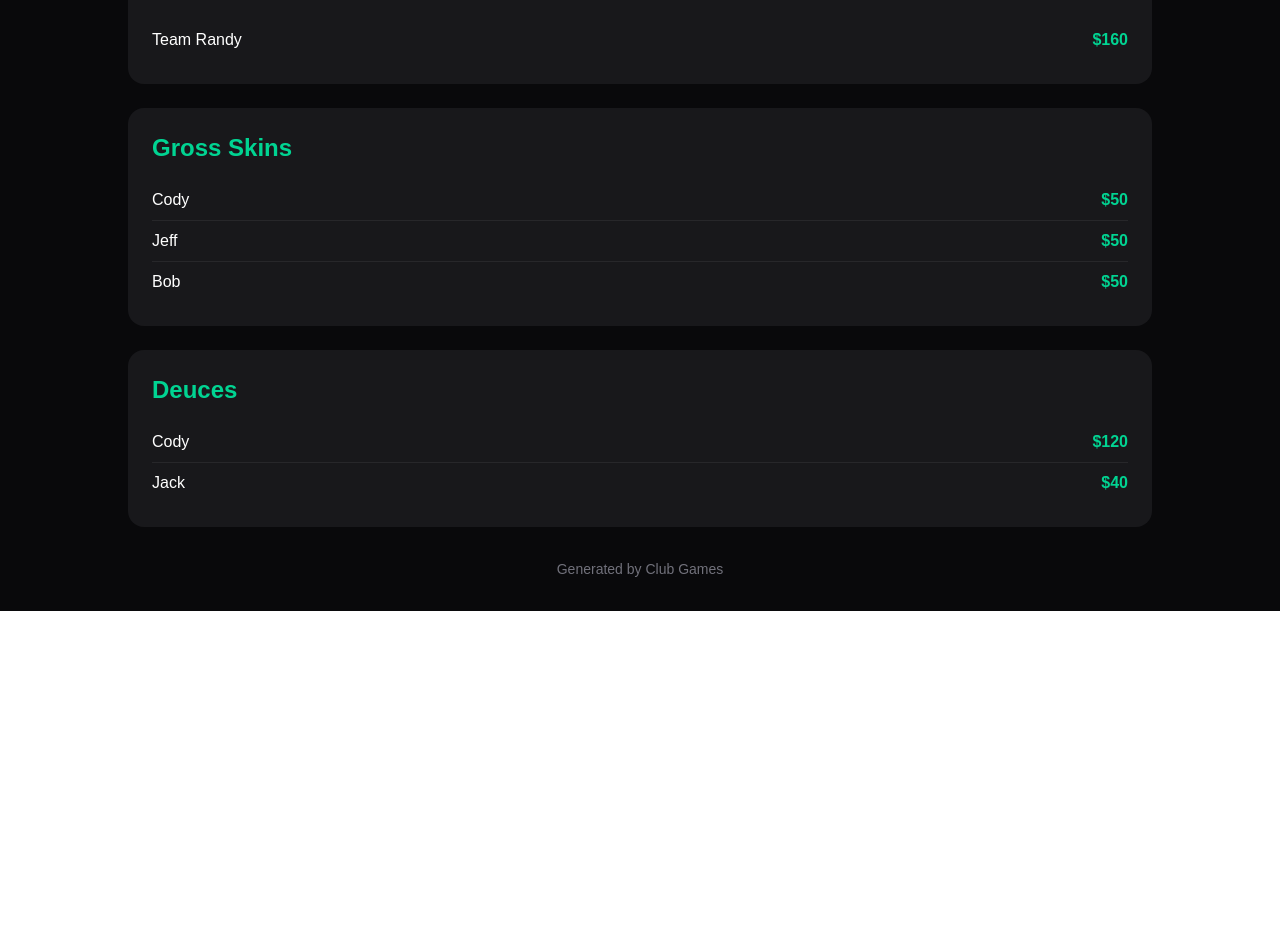
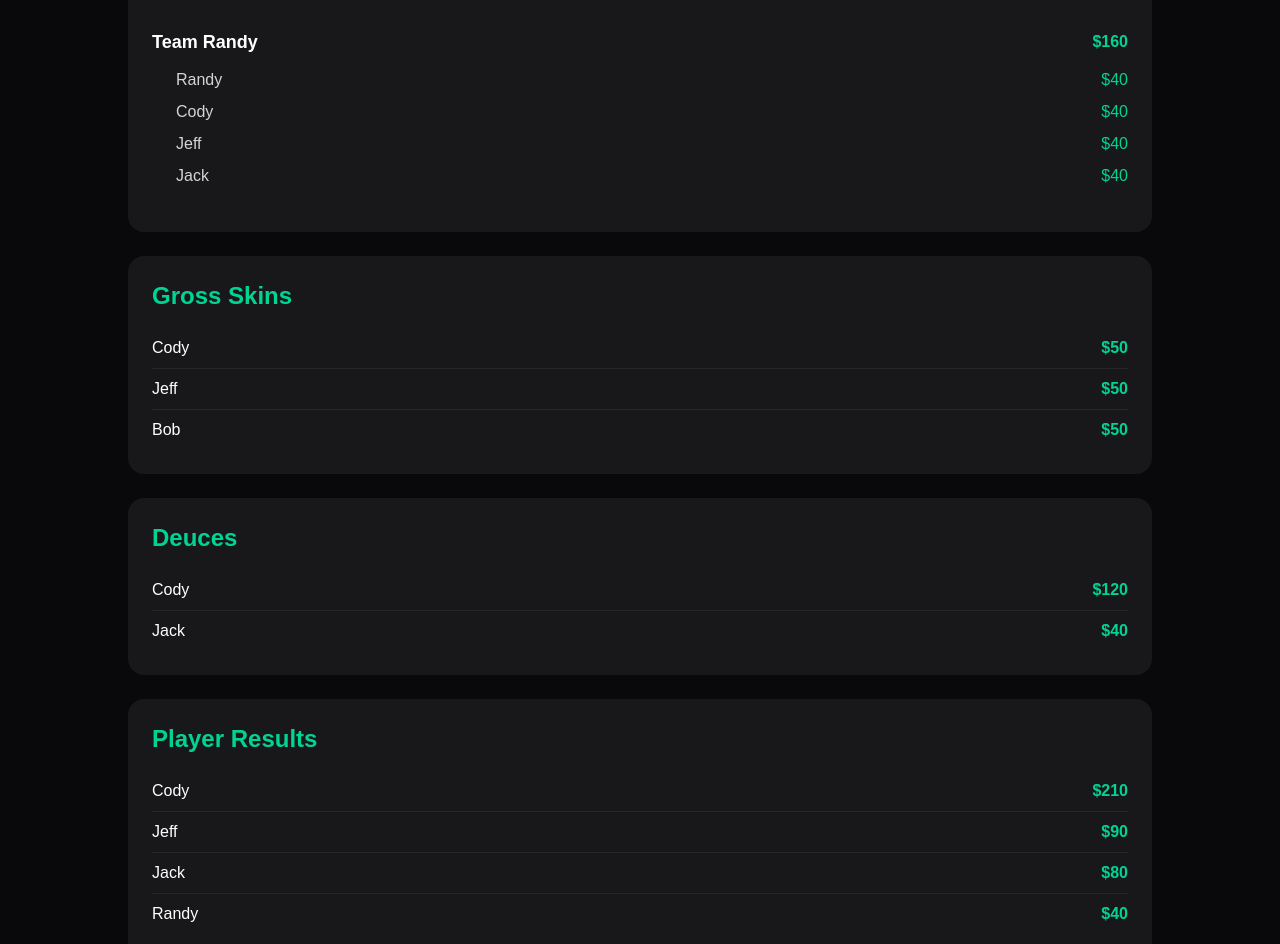
Before and after one commit to Cody-Ayers/club-games, a Next.js app: page /test-round-summary in a window 1280 px wide. Shown: the part 380-1324 px from the top of the page. Before the commit the page ends 991 px from the top, so only its background shows below. Built offline with nearby package versions, Linux system fonts and the light colour scheme.

Commit message:
Add player winnings distribution to payout summary

```diff
--- a/src/app/test-round-summary/page.tsx
+++ b/src/app/test-round-summary/page.tsx
@@ -61,21 +61,24 @@ export default function TestRoundSummaryPage() {
           {summary.firstSix.map((winner) => (
             <div
               key={winner.name}
-              className="
-                                flex
-                                justify-between
-                                items-center
-                                py-2
-                                border-b
-                                border-zinc-800
-                                last:border-0
-                            "
+              className="border-b border-zinc-800 pb-4 mb-4 last:border-0 last:mb-0"
             >
-              <span>{winner.name}</span>
+              <div className="flex justify-between items-center py-2">
+                <span className="font-semibold text-lg">{winner.name}</span>
+                <span className="text-emerald-400 font-bold">
+                  ${winner.payout}
+                </span>
+              </div>
 
-              <span className="text-emerald-400 font-semibold">
-                ${winner.payout}
-              </span>
+              {winner.players?.map((player) => (
+                <div
+                  key={player.name}
+                  className="flex justify-between pl-6 py-1"
+                >
+                  <span className="text-zinc-300">{player.name}</span>
+                  <span className="text-emerald-400">${player.payout}</span>
+                </div>
+              ))}
             </div>
           ))}
         </div>
@@ -152,6 +155,43 @@ export default function TestRoundSummaryPage() {
           ))}
         </div>
 
+        {/* Player Results */}
+        <div
+          className="
+        bg-zinc-900
+        rounded-2xl
+        p-6
+        mb-6
+        transition-all
+        hover:bg-zinc-800
+    "
+        >
+          <h2 className="text-2xl font-bold text-emerald-400 mb-4">
+            Player Results
+          </h2>
+
+          {summary.playerResults.map((player) => (
+            <div
+              key={player.name}
+              className="
+                flex
+                justify-between
+                items-center
+                py-2
+                border-b
+                border-zinc-800
+                last:border-0
+            "
+            >
+              <span>{player.name}</span>
+
+              <span className="text-emerald-400 font-semibold">
+                ${player.winnings}
+              </span>
+            </div>
+          ))}
+        </div>
+
         {/* Footer */}
         <div className="text-center mt-8 text-zinc-500 text-sm">
           Generated by Club Games
--- a/src/lib/scoring/roundPayoutSummary.ts
+++ b/src/lib/scoring/roundPayoutSummary.ts
@@ -33,7 +33,27 @@ export function buildRoundPayoutSummary(
         firstSix: [
             {
                 name: "Team Randy",
+
                 payout: 160,
+
+                players: [
+                    {
+                        name: "Randy",
+                        payout: 40,
+                    },
+                    {
+                        name: "Cody",
+                        payout: 40,
+                    },
+                    {
+                        name: "Jeff",
+                        payout: 40,
+                    },
+                    {
+                        name: "Jack",
+                        payout: 40,
+                    },
+                ],
             },
         ],
 
@@ -62,5 +82,24 @@ export function buildRoundPayoutSummary(
                 payout: 40,
             },
         ],
+
+        playerResults: [
+            {
+                name: "Cody",
+                winnings: 210,
+            },
+            {
+                name: "Jeff",
+                winnings: 90,
+            },
+            {
+                name: "Jack",
+                winnings: 80,
+            },
+            {
+                name: "Randy",
+                winnings: 40,
+            },
+        ],
     };
 }
```
